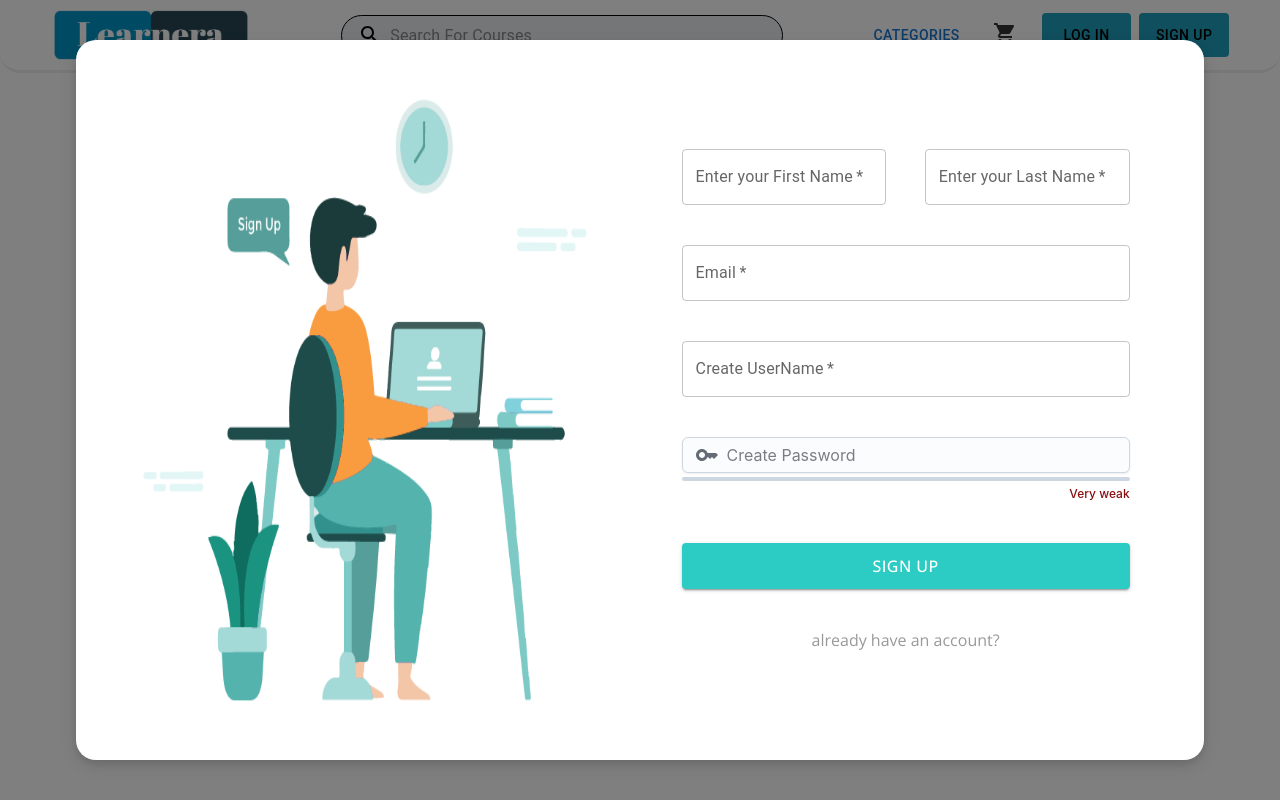
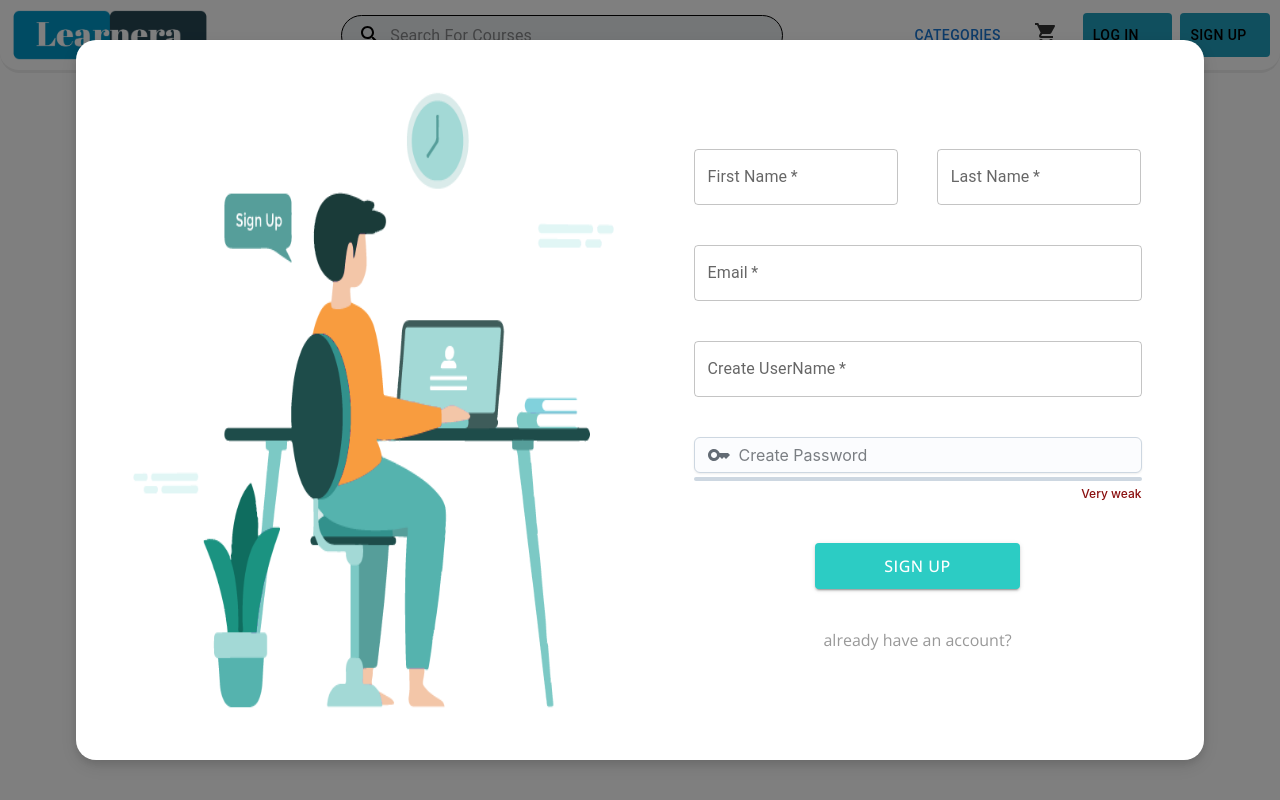
Before and after one commit to souhail747/LeranEera, a React (Vite) app in the folder LearnEra/: page / in a window 1280 px wide. Both pictures are taken after a click on the button "SIGN UP". Built offline with nearby package versions, Linux system fonts and the light colour scheme.

Commit message:
responsive sign up

```diff
--- a/LearnEra/package.json
+++ b/LearnEra/package.json
@@ -27,6 +27,6 @@
     "eslint-plugin-react-hooks": "^5.1.0-rc.0",
     "eslint-plugin-react-refresh": "^0.4.12",
     "globals": "^15.9.0",
-    "vite": "^5.4.8"
+    "vite": "^5.4.10"
   }
 }
--- a/LearnEra/src/App.css
+++ b/LearnEra/src/App.css
@@ -10,3 +10,15 @@ button {
 button:hover{
   cursor: pointer;
 }
+.MuiBox-root.css-1am0y6y {
+  width: 100%;
+  height: 100%;
+}
+
+/* .css-1am0y6y {
+  width: 100%;
+  height: 100%;
+  background-color: red;
+
+padding: 0;
+} */
--- a/LearnEra/src/components/Login.jsx
+++ b/LearnEra/src/components/Login.jsx
@@ -1,4 +1,5 @@
-import { Box, Dialog } from "@mui/material";
+import Box from '@mui/material/Box';
+import Dialog from '@mui/material/Dialog';
 import  AccountCircleIcon  from "@mui/icons-material/AccountCircle";
 import Checkbox from '@mui/material/Checkbox';
 import Button from '@mui/material/Button';
@@ -9,6 +10,7 @@ import TextField from '@mui/material/TextField';
 
 
 
+// eslint-disable-next-line react/prop-types
 function Login ({setlog}) {
     const handleClose = () => {
         setlog(false);
--- a/LearnEra/src/components/Signup/PasswordMeterInput.jsx
+++ b/LearnEra/src/components/Signup/PasswordMeterInput.jsx
@@ -11,7 +11,8 @@ export default function PasswordMeterInput() {
   return (
     <Stack spacing={0.5} sx={{
       '--hue': Math.min(value.length * 10, 120),
-      width:"35vw",
+      width: { xs: "55vw", md: "35vw" },
+
       margin:"auto",
       }}>
       <Input
--- a/LearnEra/src/components/Signup/Signup.jsx
+++ b/LearnEra/src/components/Signup/Signup.jsx
@@ -1,115 +1,157 @@
-import { Box, Dialog } from "@mui/material";
-import Button from '@mui/material/Button';
-import Stack from '@mui/material/Stack';
-import Link from '@mui/material/Link';
-import TextField from '@mui/material/TextField';
+import Box from "@mui/material/Box";
+import Dialog from "@mui/material/Dialog";
+import Button from "@mui/material/Button";
+import Stack from "@mui/material/Stack";
+import Link from "@mui/material/Link";
+import TextField from "@mui/material/TextField";
 import PasswordMeterInput from "./PasswordMeterInput";
+import IconButton from '@mui/material/IconButton';
+import CloseIcon from '@mui/icons-material/Close';
+// eslint-disable-next-line react/prop-types
+function Signup({ setsign }) {
+  const handleClose = () => {
+    setsign(false);
+  };
 
 
+  return (
+    <Dialog
+      open={true}
+      onClose={handleClose}
+      PaperProps={{
+        sx: {
+          boxShadow:
+            "0 4px 8px 0 rgba(0, 0, 0, 0.1), 0 6px 20px 0 rgba(0, 0, 0, 0.1)",
+          maxWidth: "100%",
+          width: { md: "85vw", xs: "85vw" },
+          height: { md: "90vh", xs: "95vh" },
+          bgcolor: "white",
+          padding: "0 20px 0 20px",
+          borderRadius: "20px",
+          display: "flex",
+          flexDirection: "row",
+        },
+      }}
+    >
+      <Box
+        component={"img"}
+        src="./src/Images/sign-up.png"
+        alt=""
+        sx={{ width: "555px", display: { xs: "none", md: "block" } }}
+      />
 
-
-function Signup ({setsign}) {
-    const handleClose = () => {
-        setsign(false);
-    }
-    return (
-        <Dialog open={true}
-        onClose={handleClose}
-        PaperProps={{sx:{
-            boxShadow: '0 4px 8px 0 rgba(0, 0, 0, 0.1), 0 6px 20px 0 rgba(0, 0, 0, 0.1)',
-            maxWidth : "100%",
-            width : "85vw",
-            height : "90vh",
-            bgcolor : "white",
-            padding : "0 20px 0 20px",
-            borderRadius : "20px",
-            display : "flex",
-            flexDirection : "row",
-
-        }}}>
-            <img  src="./src/Images/sign-up.png" alt=""
-                style={{
-                    margin:"auto 1vw",
-                    width:"40vw",
-                    height:"88vh",
-                }}
-            />
       <Box
         sx={{
-                width : "40vw",
-                margin:"auto 1.25vw",
-                display : "flex",
-                flexDirection : "column",
-                gap:"5vh",
+          width: { xs: "100vw", md: "40vw" },
+          margin: "auto 1.25vw",
+          display: "flex",
+          flexDirection: "column",
+          gap: { xs: "5vh", md: "5vh", sm: "5vh" },
         }}
       >
         <Stack
           sx={{
-                    display : "flex",
-                    flexDirection : "row",
-                    gap:"3vw",
-                    margin:"auto",
-                }}>
-                    <TextField id="outlined-basic" label="Enter your First Name"  variant="outlined" required
+            display: "flex",
+            flexDirection: { md: "row", xs: "column" },
+            gap: { xs: "3vh", md: "3vw" },
+            mx: "auto",
+          }}
+        >
+          <TextField
+            id="outlined-basic"
+            label="First Name"
+            variant="outlined"
+            required
             sx={{
-                            width:"16vw",
-                            margin:"auto",
+              width: { xs: "55vw", md: "16vw" },
               fontFamily: '"Open Sans", sans-serif',
-                            fontSize : "16px",
+              fontSize: "16px",
             }}
           />
-                    <TextField id="outlined-basic" label="Enter your Last Name"  variant="outlined" required
+          <TextField
+            id="outlined-basic"
+            label=" Last Name"
+            variant="outlined"
+            required
             sx={{
-                            width:"16vw",
-                            margin:"auto",
+              width: { xs: "55vw", md: "16vw" },
               fontFamily: '"Open Sans", sans-serif',
-                            fontSize : "16px",
+              fontSize: "16px",
             }}
           />
         </Stack>
-                <TextField id="outlined-basic" label="Email" type="email"  variant="outlined" required
+        <TextField
+          id="outlined-basic"
+          label="Email"
+          type="email"
+          variant="outlined"
+          required
           sx={{
-                            width:"35vw",
-                            margin:"auto",
+            width: { xs: "55vw", md: "35vw" },
+            mx: "auto",
             fontFamily: '"Open Sans", sans-serif',
-                            fontSize : "16px",
+            fontSize: "16px",
           }}
         />
-                <TextField id="outlined-basic" label="Create UserName"  variant="outlined" required
+        <TextField
+          id="outlined-basic"
+          label="Create UserName"
+          variant="outlined"
+          required
           sx={{
-                            width:"35vw",
-                            marginTop : "10px",
-                            margin:"auto",
+            width: { xs: "55vw", md: "35vw" },
+            mx: "auto",
             fontFamily: '"Open Sans", sans-serif',
-                            fontSize : "16px",
+            fontSize: "16px",
           }}
         />
-                <PasswordMeterInput/>
-                <Button variant="contained"
+        <PasswordMeterInput />
+        <Button
+          variant="contained"
           sx={{
-                        width: "35vw",
+            width: { xs: "55vw", md: "16vw" },
             height: "46px",
             fontFamily: '"Open Sans", sans-serif',
-                        fontSize : "16px",
-                        margin : "auto",
+            fontSize: "16px",
+            mx: "auto",
             bgcolor: "#2cccc4",
           }}
         >
           Sign Up
         </Button>
-                <Link href="#" underline="hover"
+        <Link
+          href="#"
+          underline="hover"
           sx={{
             fontFamily: '"Open Sans", sans-serif',
-                    fontSize : "16px",
-                    color:"#999999",
-                    width : "max-content",
-                    margin : "auto",
+            fontSize: "16px",
+            color: "#999999",
+            width: "max-content",
+            mx: "auto",
           }}
         >
-                {'already have an account?'}
+          {"already have an account?"}
         </Link>
+
+        <IconButton
+                sx={{ ":hover": { rotate: "360deg", transition: "0.3s", color: "#2cccc4" },
+                position: "absolute",
+                top: '2vh',
+                right: '15px',
+                display:{xs:"blcok",sm:"none",xl:"none",s:"none"}
+            }}
+            onClick={ handleClose
+            }>
+                    <CloseIcon
+                        sx={{
+                            width:'30px',
+                            height:'30px',
+                        }}
+                        />
+    </IconButton>
+
       </Box>
     </Dialog>
   );
 }
-export default Signup
+export default Signup;
--- a/LearnEra/src/components/header/Header.jsx
+++ b/LearnEra/src/components/header/Header.jsx
@@ -10,6 +10,8 @@ import Button from "@mui/material/Button";
 import Stack from "@mui/material/Stack";
 import Login from "../Login";
 import Signup from "../Signup/Signup";
+import IconButton from "@mui/material/IconButton";
+import MenuIcon from '@mui/icons-material/Menu';
 const SearchIconWrapper = styled("div")(({ theme }) => ({
   padding: theme.spacing(0, 2),
   height: "100%",
@@ -43,14 +45,14 @@ const Search = styled("div")(({ theme }) => ({
 }));
 
 export default function Header() {
-  const [log, setlog] =  useState(false);
+  const [log, setlog] = useState(false);
   const openlog = () => {
     setlog(true);
-  }
-  const [sign, setsign] =  useState(false);
+  };
+  const [sign, setsign] = useState(false);
   const opensign = () => {
     setsign(true);
-  }
+  };
   const [anchorEl, setAnchorEl] = useState(null);
   const open = Boolean(anchorEl);
   const handleClick = (event) => {
@@ -64,18 +66,21 @@ export default function Header() {
       component="header"
       className="border"
       sx={{
-        padding:"10px",
+        padding: "10px",
         display: "flex",
         flexDirection: "row",
         alignItems: "center",
-        justifyContent:"space-around"
+        justifyContent: "space-between",
       }}
     >
+        <IconButton sx={{ display: { xs: "blcok", md: "none" } }}>
+        <MenuIcon />
+      </IconButton>
       <img width="200px" height="50vh" src="./src/Images/a.png" alt="" />
       <Search
+        sx={{
+          display: { xs: "none", md: "flex" },
 
-        sx={{
-          display: "flex",
           alignItems: "center",
           color: "black",
           bgcolor: "#e9ecef",
@@ -95,12 +100,19 @@ export default function Header() {
           inputProps={{ "aria-label": "search" }}
         />
       </Search>
-      <Stack sx={{flexDirection:"row",gap:"25px"}}>
+      <Stack
+        sx={{
+          display: { xs: "none", md: "flex" },
+
+          flexDirection: "row",
+          gap: "25px",
+        }}
+      >
         <Box
           sx={{
-          display:"flex",
-          justifyContent:"center",
-          alignItems:"center"
+            display: "flex",
+            justifyContent: "center",
+            alignItems: "center",
           }}
         >
           <Button
@@ -144,19 +156,33 @@ export default function Header() {
           <LocalGroceryStoreIcon />
         </Box>
         <Stack sx={{ gap: "8px", flexDirection: "row" }}>
-        <Button onClick={openlog}
-          sx={{ bgcolor: " #219ebc", color: "black", padding: "10px",width:"7vw" }}
+          <Button
+            onClick={openlog}
+            sx={{
+              bgcolor: " #219ebc",
+              display: { xs: "none", md: "block" },
+              color: "black",
+              padding: "10px",
+              width: "7vw",
+            }}
             id="demo-positioned-button"
             aria-controls={open ? "demo-positioned-menu" : undefined}
             aria-haspopup="true"
             aria-expanded={open ? "true" : undefined}
-
           >
             Log In
           </Button>
           {log && <Login setlog={setlog} />}
-        <Button onClick={opensign}
-          sx={{ bgcolor: " #219ebc", color: "black", padding: "10px" ,width:"7vw"}}
+          <Button
+            onClick={opensign}
+            sx={{
+              display: { xs: "none", md: "block" },
+
+              bgcolor: " #219ebc",
+              color: "black",
+              padding: "10px",
+              width: "7vw",
+            }}
             id="demo-positioned-button"
             aria-controls={open ? "demo-positioned-menu" : undefined}
             aria-haspopup="true"
@@ -167,6 +193,9 @@ export default function Header() {
           {sign && <Signup setsign={setsign} />}
         </Stack>
       </Stack>
+      <IconButton sx={{ display: { xs: "blcok", md: "none" } }}>
+        <SearchIcon />
+      </IconButton>
     </Box>
   );
 }
```
Also changed, not shown: 1 other file (tests, documents, lock files or other folders). Lines whose indentation alone changed are shown as unchanged.
